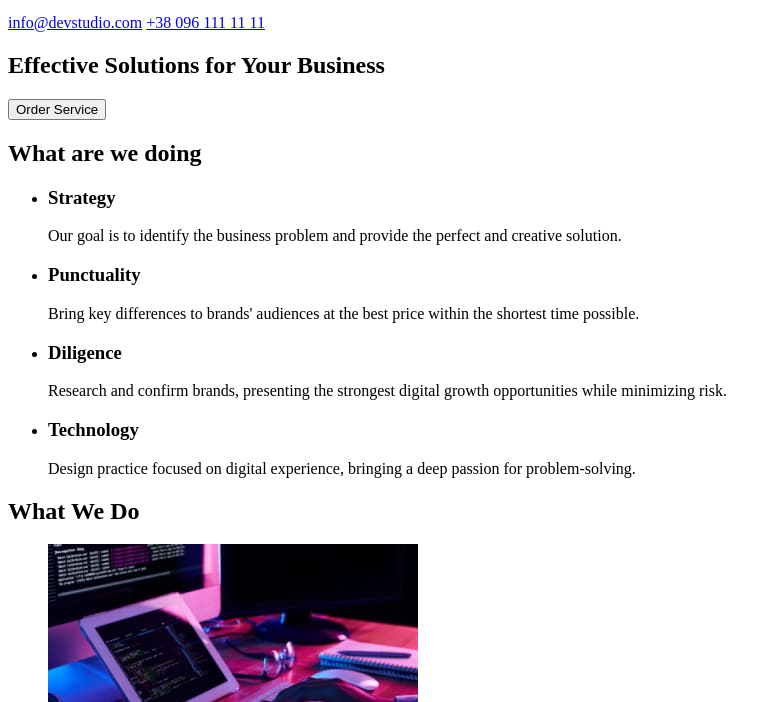
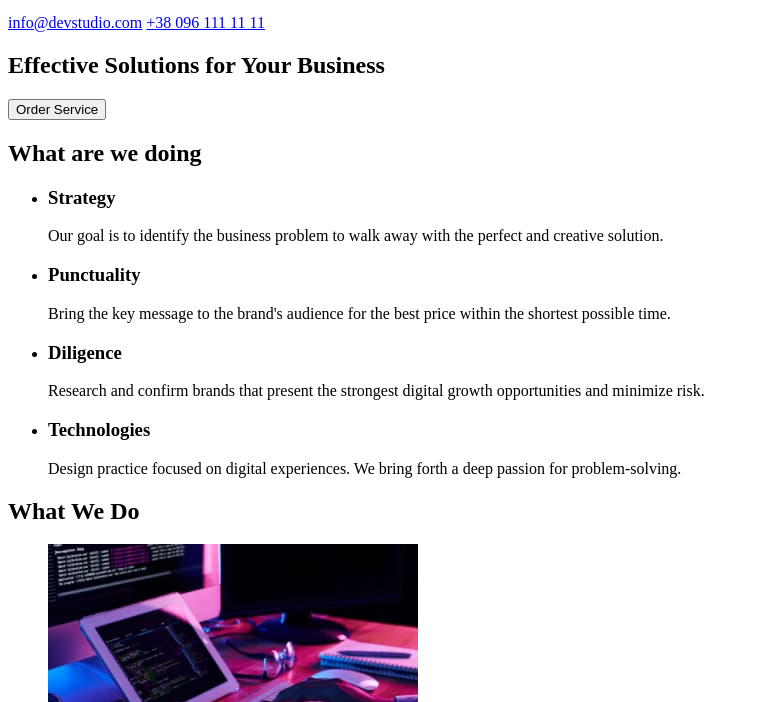
Before and after one commit to GSevensT/goit-markup-hw-01, a plain HTML site: page index.html in a window 1280 px wide. Shown: the part 98-800 px from the top of the page, without its empty margins (0-781 px from the left). Drawn offline with Linux system fonts and the light colour scheme.

Commit message:
Update index.html

```diff
--- a/index.html
+++ b/index.html
@@ -36,19 +36,19 @@
             <ul>
                 <li>
                     <h3>Strategy</h3>
-                    <p>Our goal is to identify the business problem and provide the perfect and creative solution.</p>
+                    <p>Our goal is to identify the business problem to walk away with the perfect and creative solution.</p>
                 </li>
                 <li>
                     <h3>Punctuality</h3>
-                    <p>Bring key differences to brands' audiences at the best price within the shortest time possible.</p>
+                    <p>Bring the key message to the brand's audience for the best price within the shortest possible time.</p>
                 </li>
                 <li>
                     <h3>Diligence</h3>
-                    <p>Research and confirm brands, presenting the strongest digital growth opportunities while minimizing risk.</p>
+                    <p>Research and confirm brands that present the strongest digital growth opportunities and minimize risk.</p>
                 </li>
                 <li>
-                    <h3>Technology</h3>
-                    <p>Design practice focused on digital experience, bringing a deep passion for problem-solving.</p>
+                    <h3>Technologies</h3>
+                    <p>Design practice focused on digital experiences. We bring forth a deep passion for problem-solving.</p>
                 </li>
             </ul>
         </section>
```
